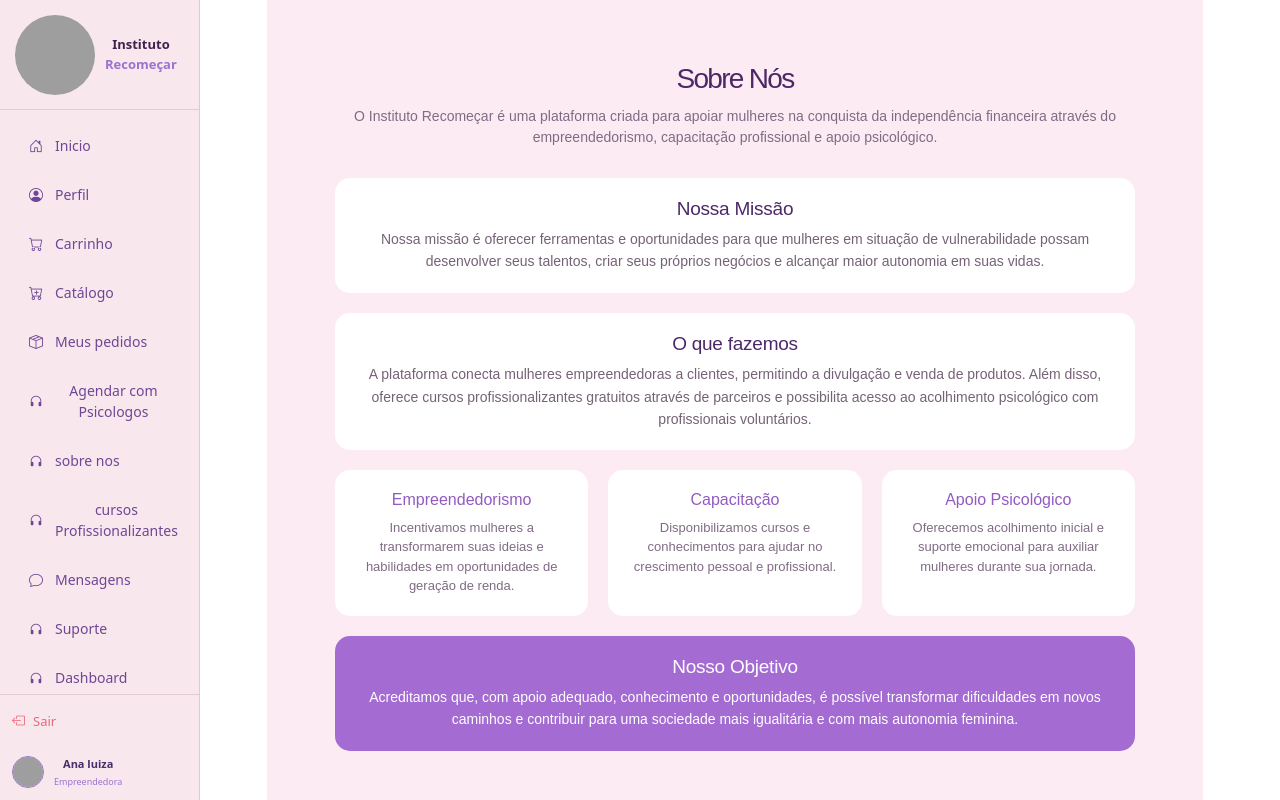
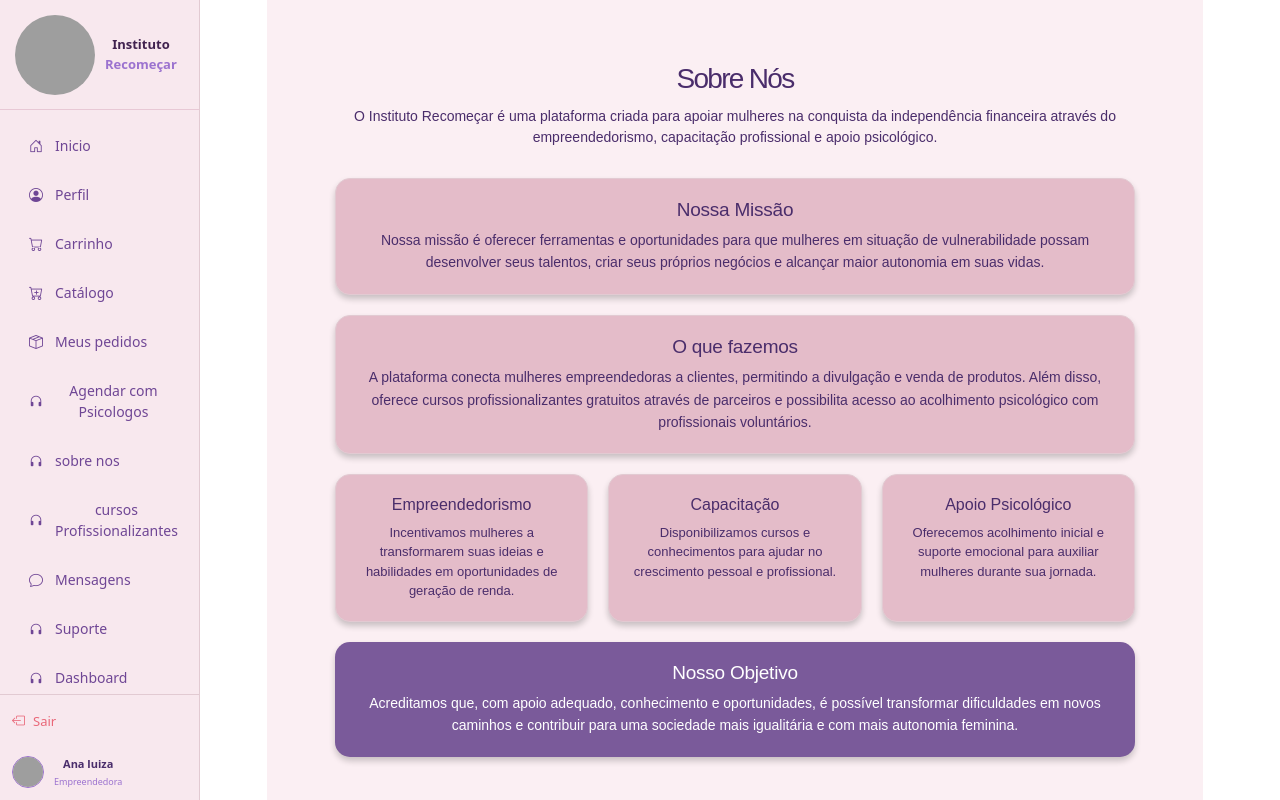
Before and after one commit to shazamdudugamer/tcc-trabalho, a React (Vite) app: page /Sobre_nos in a window 1280 px wide. Built offline with nearby package versions, Linux system fonts and the light colour scheme; grey boxes are pictures that could not be loaded.

Commit message:
atualizacao 6.0

```diff
--- a/src/Pages/Sobre_nos/Sobre_nos.module.css
+++ b/src/Pages/Sobre_nos/Sobre_nos.module.css
@@ -1,70 +1,71 @@
 .container {
     min-height: 100vh;
-    background: #fdebf3;
+    background: #FBEFF3;
     padding: 30px 40px;
     margin-left: 190px;
     box-sizing: border-box;
     font-family: Arial, sans-serif;
 }
 
-
 .menu {
     display: block;
     margin: 0 auto;
-
-    background: #aa72d5;
+    background: #7A5A9A;
     color: white;
     border: none;
-
     width: 38px;
     height: 38px;
     border-radius: 50%;
-
     font-size: 18px;
     cursor: pointer;
+    box-shadow: 0px 4px 6px rgba(0, 0, 0, 0.2);
+    transition: background 0.3s ease;
 }
 
+.menu:hover {
+    background: #4A2D6B;
+}
 
 .intro {
     max-width: 800px;
-    margin: 30px auto 30px;
+    margin: 30px auto;
 }
 
 .intro h1 {
-    color: #4c2868;
+    color: #4A2D6B;
     font-size: 28px;
     margin-bottom: 10px;
 }
 
 .intro p {
-    color: #806b85;
+    color: #4A2D6B;
     font-size: 14px;
     line-height: 1.5;
 }
 
-
 .card {
-    background: white;
+    background: #E4BCC9;
+    border: 1px solid #E2CAD2;
     padding: 20px;
     border-radius: 15px;
     margin: 0 auto 20px;
     max-width: 800px;
     box-sizing: border-box;
+    box-shadow: 0px 4px 6px rgba(0, 0, 0, 0.2);
 }
 
 .card h2,
 .final h2 {
-    color: #4c2868;
+    color: #4A2D6B;
     font-size: 19px;
 }
 
 .card p,
 .final p {
-    color: #756276;
+    color: #4A2D6B;
     font-size: 14px;
     line-height: 1.6;
 }
-
 
 .cards {
     display: flex;
@@ -74,20 +75,22 @@
 }
 
 .item {
-    background: white;
+    background: #E4BCC9;
+    border: 1px solid #E2CAD2;
     padding: 20px;
     border-radius: 15px;
     flex: 1;
     box-sizing: border-box;
+    box-shadow: 0px 4px 6px rgba(0, 0, 0, 0.2);
 }
 
 .item h3 {
-    color: #925bc0;
+    color: #4A2D6B;
     font-size: 16px;
 }
 
 .item p {
-    color: #806b85;
+    color: #4A2D6B;
     font-size: 13px;
     line-height: 1.5;
 }
@@ -95,11 +98,11 @@
 .final {
     max-width: 800px;
     margin: 0 auto;
-
-    background: #a46bd3;
+    background: #7A5A9A;
     padding: 20px;
     border-radius: 15px;
     box-sizing: border-box;
+    box-shadow: 0px 4px 6px rgba(0, 0, 0, 0.2);
 }
 
 .final h2 {
@@ -110,9 +113,10 @@
     color: white;
 }
 
+
 @media (max-width: 850px) {
     .container {
-        margin-left: 190px;
+        margin-left: 0;
         padding: 25px;
     }
 
```
